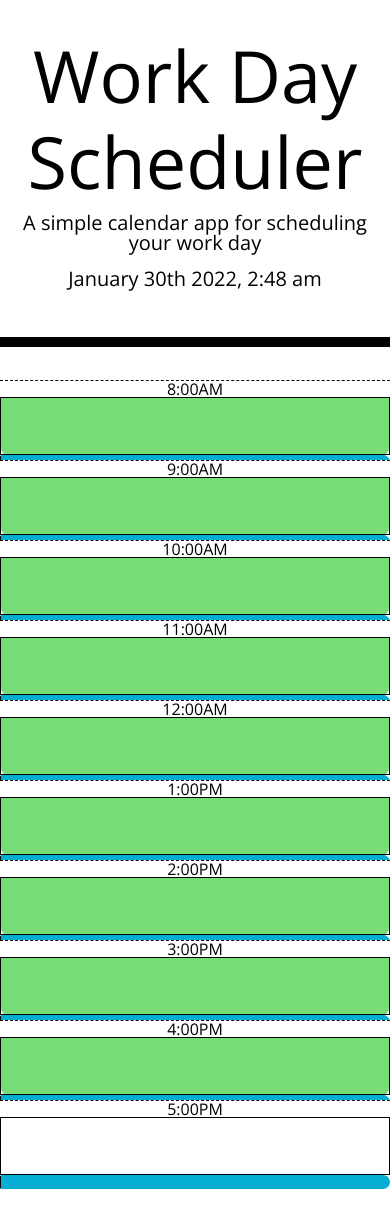
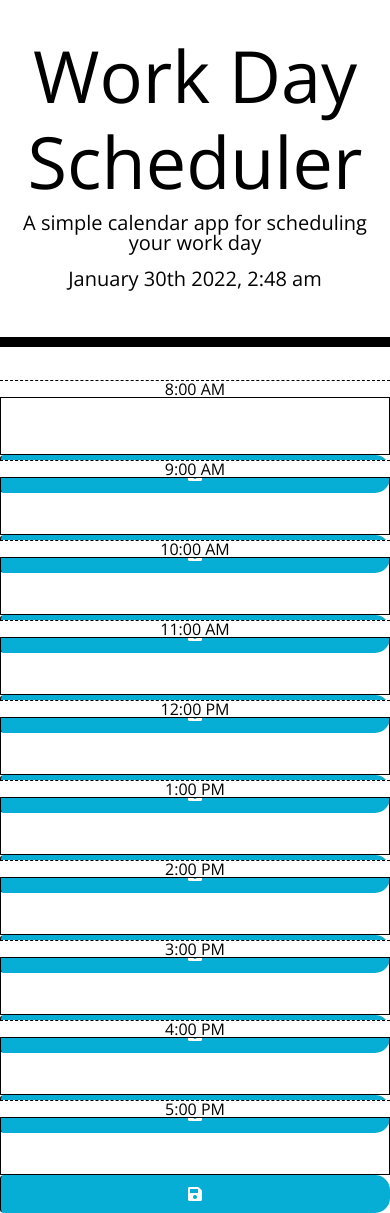
Before and after one commit to JoDamaso/workDayCalender, a plain HTML site: page index.html in a window 390 px wide. Before the commit the page ends 1189 px from the top, so only its background shows below. Drawn offline with nearby package versions, Linux system fonts and the light colour scheme.

Commit message:
changed back to hardcoded timeblocks instead of jQuery created

```diff
--- a/assets/script/script.js
+++ b/assets/script/script.js
@@ -3,83 +3,86 @@ var currentDate = moment().format('MMMM Do YYYY, h:mm a');
 // Targetting with a 'p' element with id of #currentDay
 $("#currentDay").html(currentDate);
 
+const presentTime = parseInt(moment().hour());
+console.log(presentTime);
 
-
-function time (hour) {
-    const block = hour < 8 ? "PM":"AM"
-    const timeNow = moment().hour();
-    var saveButton = document.createElement("button");
-    var event = document.createElement("textarea");
-    var divEl1 = document.createElement("div");
-    var divEl2 = document.createElement("div")
-
-    $(divEl1).attr("id", `${hour}${block}`);
-
-    $(divEl1).addClass("row time-block");
-    $(event).addClass("col-md-10 descripton");
-    $(saveButton).addClass("col-md-1 saveBtn btn");
-    $(divEl2).addClass("col-md-1 hour");
-
-    $(divEl2).text(`${hour}:00${block}`);
-
-    $(divEl1).append(divEl2);
-    $(divEl1).append(event);
-    $(divEl1).append(saveButton);
-
+$(document).ready(function() {
     // jQuery targetting that will listen for the click after user has saved their input on text area
-    $(saveButton).on("click", function() {
-        var textValue = $(saveButton).siblings(".description").val();
-        var time = $(saveButton).parent().attr("id");
+    $(".btn").on("click", function() {
+        var time = $(this).parent().attr("id");
+        var textValue = $(this).siblings(".description").val();
         console.log(textValue)
     // Save text in local storage
         localStorage.setItem(time, textValue);
     });
 
-    $(".time-block").each(function() {
-        let blockTime = parseInt($(this).attr("id").split("hour")[1]);
+    $("#8am .description").val(localStorage.getItem("8am"));
+    $("#9am .description").val(localStorage.getItem("9am"));
+    $("#10am .description").val(localStorage.getItem("10am"));
+    $("#11am .description").val(localStorage.getItem("11am"));
+    $("#12pm .description").val(localStorage.getItem("12pm"));
+    $("#1pm .description").val(localStorage.getItem("1pm"));
+    $("#2pm .description").val(localStorage.getItem("2pm"));
+    $("#3pm .description").val(localStorage.getItem("3pm"));
+    $("#4pm .description").val(localStorage.getItem("4pm"));
+    $("#5pm .description").val(localStorage.getItem("5pm"));
 
-        if (blockTime < timeNow) {
-            $(this).removeClass("future");
-            $(this).removeClass("present");
+    $("textarea").each(function() {
+        var textInput = parseInt($(this));
+
+        if (textInput < presentTime) {
             $(this).addClass("past");
         }
-        else if (blockTime === timeNow) {
-            $(this).removeClass("past");
-            $(this).removeClass("future");
+        if (textInput === presentTime) {
             $(this).addClass("present");
         }
-        else {
-            $(this).removeClass("present");
-            $(this).removeClass("past");
+        if (textInput > presentTime) {
             $(this).addClass("future");
-
         }
     })
-
-    return divEl1;
-}
+});
 
 
-function generateTimeBlock () {
-    var dom = $("#time-container");
 
-    for (var i = 8; i !== 6; i++) {
-        if (i == 13) {
-            i = 1
-        }
-        $(dom).append(time(i));
-    }
 
-};
 
-generateTimeBlock();
+// function time (hour) {
+//     const block = hour < 8 ? "PM":"AM"
 
-// <div id="8am" class="row time-block">
-// <div class="col-md-1 hour">8:00 AM</div>
-// <textarea class="col-md-10"></textarea>
-// <button class="col-md-1 saveBtn"></button>
-// </div>
+//     var saveButton = document.createElement("button");
+//     var event = document.createElement("textarea");
+//     var divEl1 = document.createElement("div");
+//     var divEl2 = document.createElement("div");
 
+//     $(divEl1).attr("id", `${hour}${block}`);
+
+//     $(divEl1).addClass("row time-block");
+//     $(event).addClass("col-md-10 descripton");
+//     $(saveButton).addClass("col-md-1 saveBtn btn");
+//     $(divEl2).addClass("col-md-1 hour");
+
+//     $(divEl2).text(`${hour}:00${block}`);
+
+//     $(divEl1).append(divEl2);
+//     $(divEl1).append(event);
+//     $(divEl1).append(saveButton);
+//     return divEl1;
+// };
+
+
+// function generateTimeBlock () {
+//     var dom = $("#time-container");
+
+//     for (var i = 8; i !== 6; i++) {
+//         if (i == 13) {
+//             i = 1
+//         }
+//         $(dom).append(time(i));
+//     }
+
+// };
+
+// generateTimeBlock();
 // DONE
 // 1. Display the current date at the top of the calendar
 // 	-google: how to get the current date in javascript
--- a/index.html
+++ b/index.html
@@ -31,6 +31,56 @@
     <!-- bootstrap class 'container' sets this to middle, for the div -->
     <div class="container" id="time-container">
       <!-- Timeblocks go here -->
+      <div id="8am" class="row time-block">
+        <div class="col-md-1 hour">8:00 AM</div>
+        <textarea class="col-md-10 description"></textarea>
+        <button class="col-md-1 btn saveBtn"><i class="fas fa-save"></i></button>
+      </div>
+      <div id="9am" class="row time-block">
+        <div class="col-md-1 hour">9:00 AM</div>
+        <textarea class="col-md-10 description"></textarea>
+        <button class="col-md-1 btn saveBtn"><i class="fas fa-save"></i></button>
+      </div>
+      <div id="10am" class="row time-block">
+        <div class="col-md-1 hour">10:00 AM</div>
+        <textarea class="col-md-10 description"></textarea>
+        <button class="col-md-1 btn saveBtn"><i class="fas fa-save"></i></button>
+      </div>
+      <div id="11am" class="row time-block">
+        <div class="col-md-1 hour">11:00 AM</div>
+        <textarea class="col-md-10 description"></textarea>
+        <button class="col-md-1 btn saveBtn"><i class="fas fa-save"></i></button>
+    </div>
+      <div id="12pm" class="row time-block">
+        <div class="col-md-1 hour">12:00 PM</div>
+        <textarea class="col-md-10 description"></textarea>
+        <button class="col-md-1 btn saveBtn"><i class="fas fa-save"></i></button>
+    </div>
+      <div id="1pm" class="row time-block">
+        <div class="col-md-1 hour">1:00 PM</div>
+        <textarea class="col-md-10 description"></textarea>
+        <button class="col-md-1 btn saveBtn"><i class="fas fa-save"></i></button>
+    </div>
+      <div id="2pm" class="row time-block">
+        <div class="col-md-1 hour">2:00 PM</div>
+        <textarea class="col-md-10 description"></textarea>
+        <button class="col-md-1 btn saveBtn"><i class="fas fa-save"></i></button>
+    </div>
+      <div id="3pm" class="row time-block">
+        <div class="col-md-1 hour">3:00 PM</div>
+        <textarea class="col-md-10 description"></textarea>
+        <button class="col-md-1 btn saveBtn"><i class="fas fa-save"></i></button>
+    </div>
+      <div id="4pm" class="row time-block">
+        <div class="col-md-1 hour">4:00 PM</div>
+        <textarea class="col-md-10 description"></textarea>
+        <button class="col-md-1 btn saveBtn"><i class="fas fa-save"></i></button>
+    </div>
+      <div id="5pm" class="row time-block">
+        <div class="col-md-1 hour">5:00 PM</div>
+        <textarea class="col-md-10 description"></textarea>
+        <button class="col-md-1 btn saveBtn"><i class="fas fa-save"></i></button>
+    </div>
     </div>
 
     <script src="https://code.jquery.com/jquery-3.4.1.min.js"></script>
```
